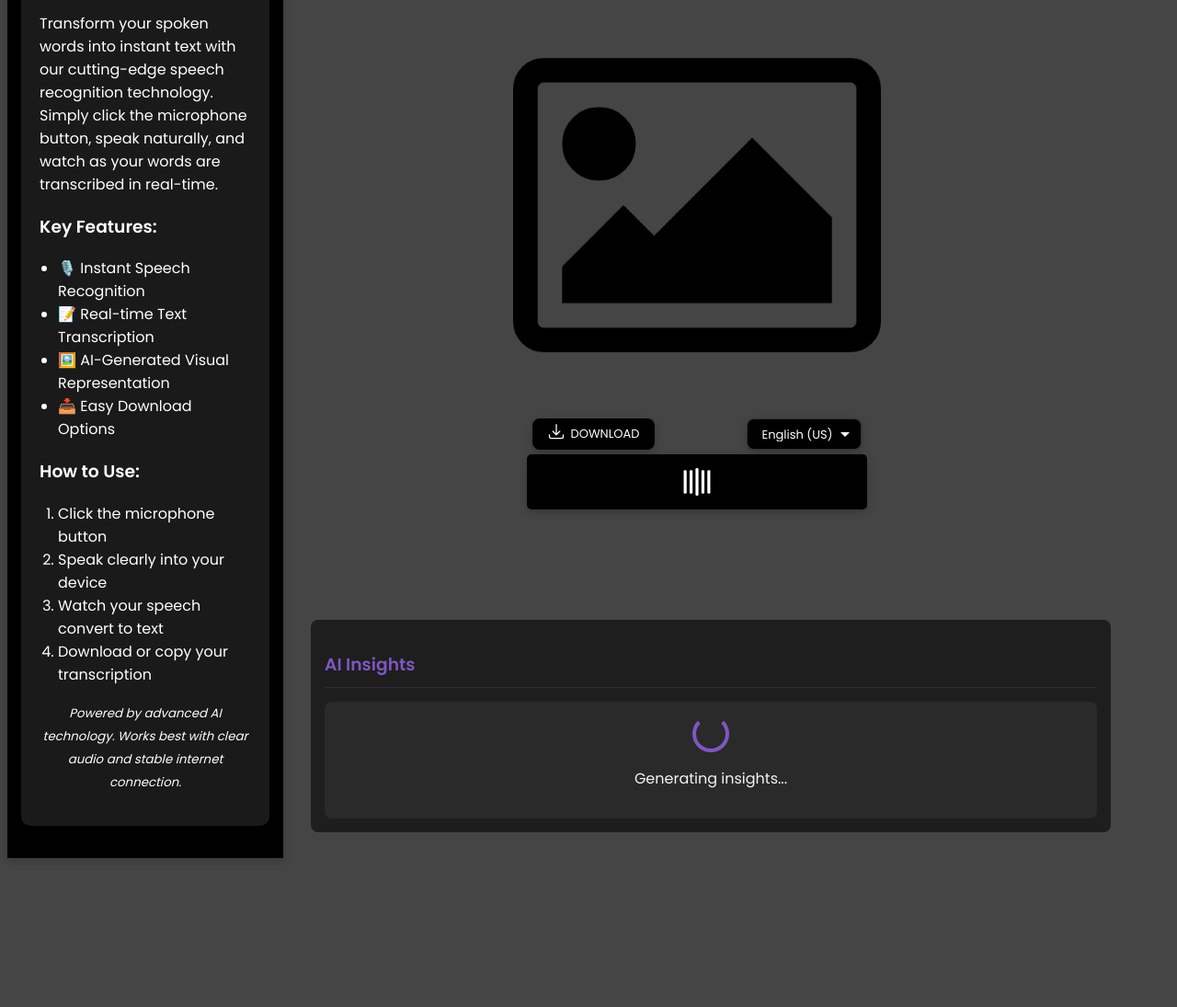
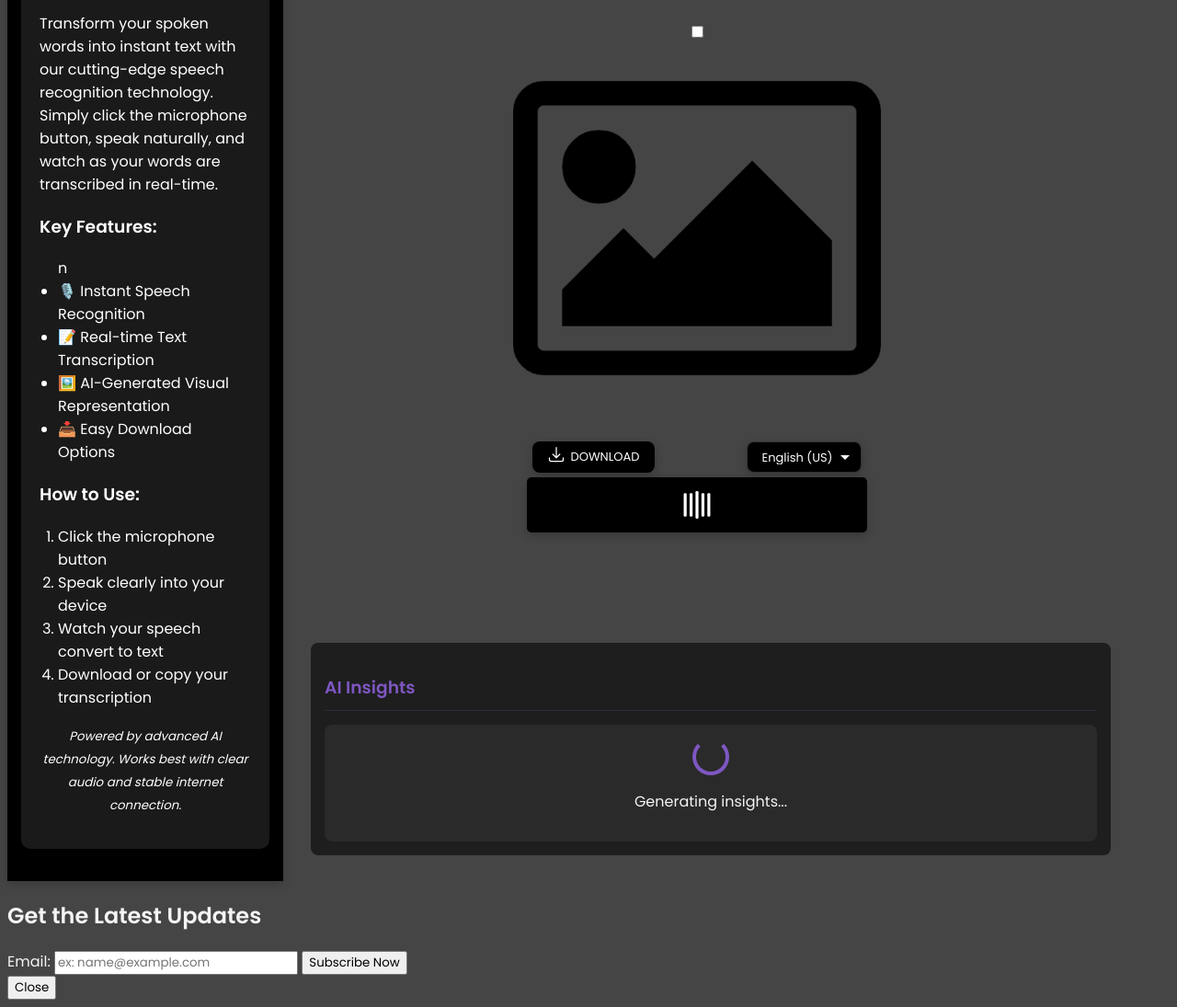
Before and after one commit to cridiv/transcription-model, a plain HTML site: page index.html in a window 1280 px wide. Shown: the part 136-1231 px from the top of the page at 92% size. Before the commit the page ends 1077 px from the top, so only its background shows below. Drawn offline with Linux system fonts and the light colour scheme; files that its build step writes are made by us from their sources.

Commit message:
Update index.html

```diff
--- a/index.html
+++ b/index.html
@@ -5,6 +5,7 @@
     <meta name="viewport" content="width=device-width, initial-scale=1.0">
     <title>Speech to Text Converter</title>
     <link rel="stylesheet" href="style.css">
+    <link rel="shortcut icon" href="images/favicon.png" type="image/x-icon">
 </head>
 <body>
     <div class="welcome-screen">
@@ -23,7 +24,7 @@
 
                 <div class="feature-highlights">
                     <h3>Key Features:</h3>
-                    <ul>
+                    <ul>n
                         <li>🎙️ Instant Speech Recognition</li>
                         <li>📝 Real-time Text Transcription</li>
                         <li>🖼️ AI-Generated Visual Representation</li>
@@ -51,6 +52,14 @@
               <div class="topic">
                 <h1>Willow AI</h1>
               </div>
+
+              <div class="theme-toggle-container">
+                <label class="switch">
+                  <input type="checkbox" id="theme-toggle">
+                  <span class="slider round"></span>
+                </label>
+              </div>
+
                 <div class="image-gen-container">
                     <img src="images/picture.png" class="gen-image">
                 </div>
@@ -100,6 +109,19 @@
 
         </div>
     </div>
+
+    <div id="overlay"></div>
+    <div id="popupForm">
+        <h2>Get the Latest Updates</h2>
+      <form>
+        <label for="email">Email:</label>
+        <input type="email" id="email" name="email"placeholder="ex: name@example.com" required>
+        <button type="submit" name="submit">Subscribe Now</button>
+      </form>
+      <button id="closeButton">Close</button>
+    </div>
+
     <script src="script.js"></script>
+
 </body>
 </html>
```
